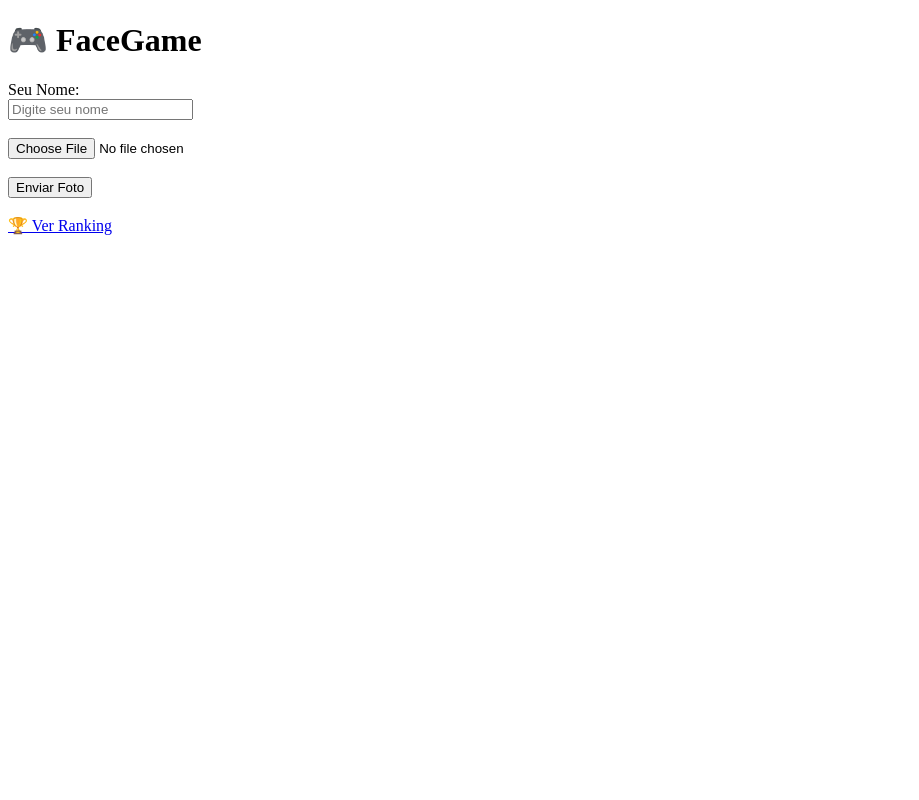
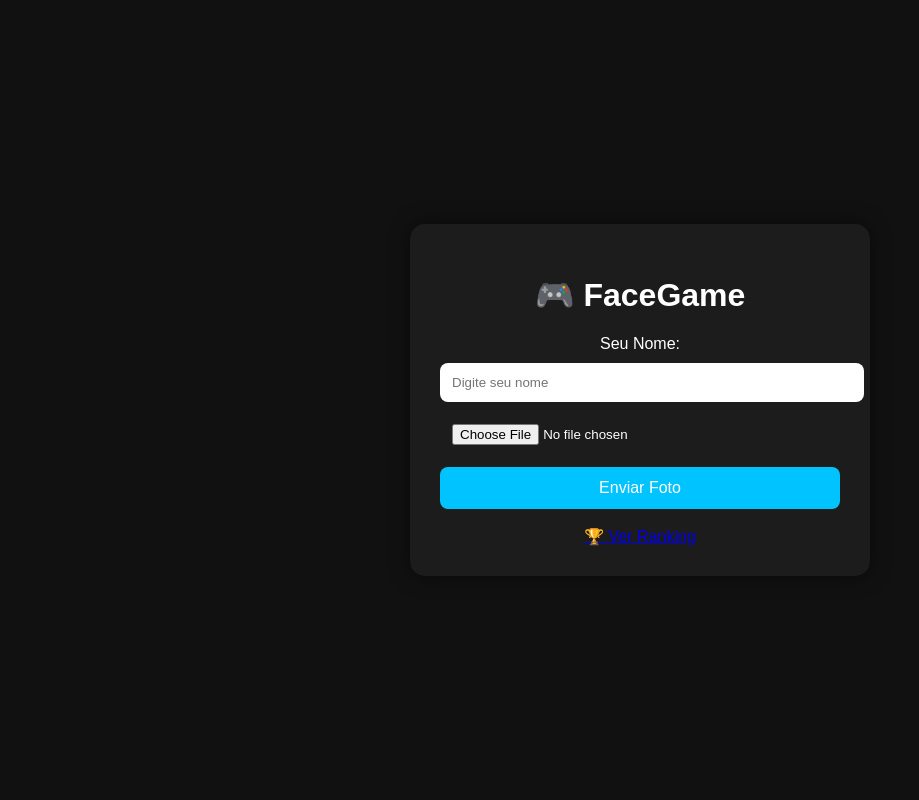
Before and after one commit to gutoounico-coder/facegame, a Flask app: page / in a window 1280 px wide. Shown: the whole page, without its empty margins (0-919 px from the left). Run offline with Flask 3, Linux system fonts and the light colour scheme.

Commit message:
layout centralizado e css funcionando

```diff
--- a/app.py
+++ b/app.py
@@ -4,7 +4,12 @@ import cv2
 import sqlite3
 from werkzeug.utils import secure_filename
 
-app = Flask(__name__)
+app = Flask(__name__,
+            static_folder="static",
+            template_folder="templates")
+
+print("STATIC:", app.static_folder)
+print("TEMPLATE:", app.template_folder)
 
 # ===============================
 # CONFIGURAÇÕES
--- /dev/null
+++ b/static/css/style.css
@@ -0,0 +1,42 @@
+body {
+    margin: 0;
+    padding: 0;
+    font-family: Arial, sans-serif;
+    background: #111;
+    color: white;
+
+    display: flex;
+    justify-content: center;
+    align-items: center;
+
+    height: 100vh;
+}
+
+.container {
+    text-align: center;
+    background: #1c1c1c;
+    padding: 30px;
+    border-radius: 15px;
+    box-shadow: 0 0 20px rgba(0,0,0,0.5);
+    width: 90%;
+    max-width: 400px;
+}
+
+input, button {
+    width: 100%;
+    padding: 12px;
+    margin-top: 10px;
+    border-radius: 8px;
+    border: none;
+}
+
+button {
+    background: #00c3ff;
+    color: white;
+    font-size: 16px;
+    cursor: pointer;
+}
+
+button:hover {
+    background: #0099cc;
+}
--- a/templates/index.html
+++ b/templates/index.html
@@ -2,30 +2,40 @@
 <html>
 <head>
     <title>FaceGame</title>
+
+    <meta name="viewport" content="width=device-width, initial-scale=1.0">
+
+    <link rel="stylesheet"
+          href="{{ url_for('static', filename='css/style.css') }}">
 </head>
+
 <body>
+
+<div class="container">
 
 <h1>🎮 FaceGame</h1>
 
 <form action="/upload" method="post" enctype="multipart/form-data">
 
-    <label>Seu Nome:</label><br>
-    <input type="text" name="nome" placeholder="Digite seu nome"><br><br>
+<label>Seu Nome:</label>
+<input type="text" name="nome" placeholder="Digite seu nome" required>
 
 <input
 type="file"
 name="file"
 accept="image/*"
 capture="environment"
-        required
-    ><br><br>
+required>
 
 <button type="submit">Enviar Foto</button>
 
 </form>
 
 <br>
+
 <a href="/ranking">🏆 Ver Ranking</a>
+
+</div>
 
 </body>
 </html>
--- a/templates/ranking.html
+++ b/templates/ranking.html
@@ -2,6 +2,7 @@
 <html>
 <head>
     <title>Ranking FaceGame</title>
+    <meta name="viewport" content="width=device-width, initial-scale=1.0">
     <style>
         body{background:#111;color:white;text-align:center;font-family:Arial;}
         h1{color:#00ffcc;}
--- a/templates/resultado.html
+++ b/templates/resultado.html
@@ -2,6 +2,7 @@
 <html>
 <head>
     <title>Resultado</title>
+    <meta name="viewport" content="width=device-width, initial-scale=1.0">
 </head>
 <body style="text-align:center">
 <h1>Resultado de {{ nome }}</h1>
```
Also changed, not shown: scores.db. Lines whose indentation alone changed are shown as unchanged.
